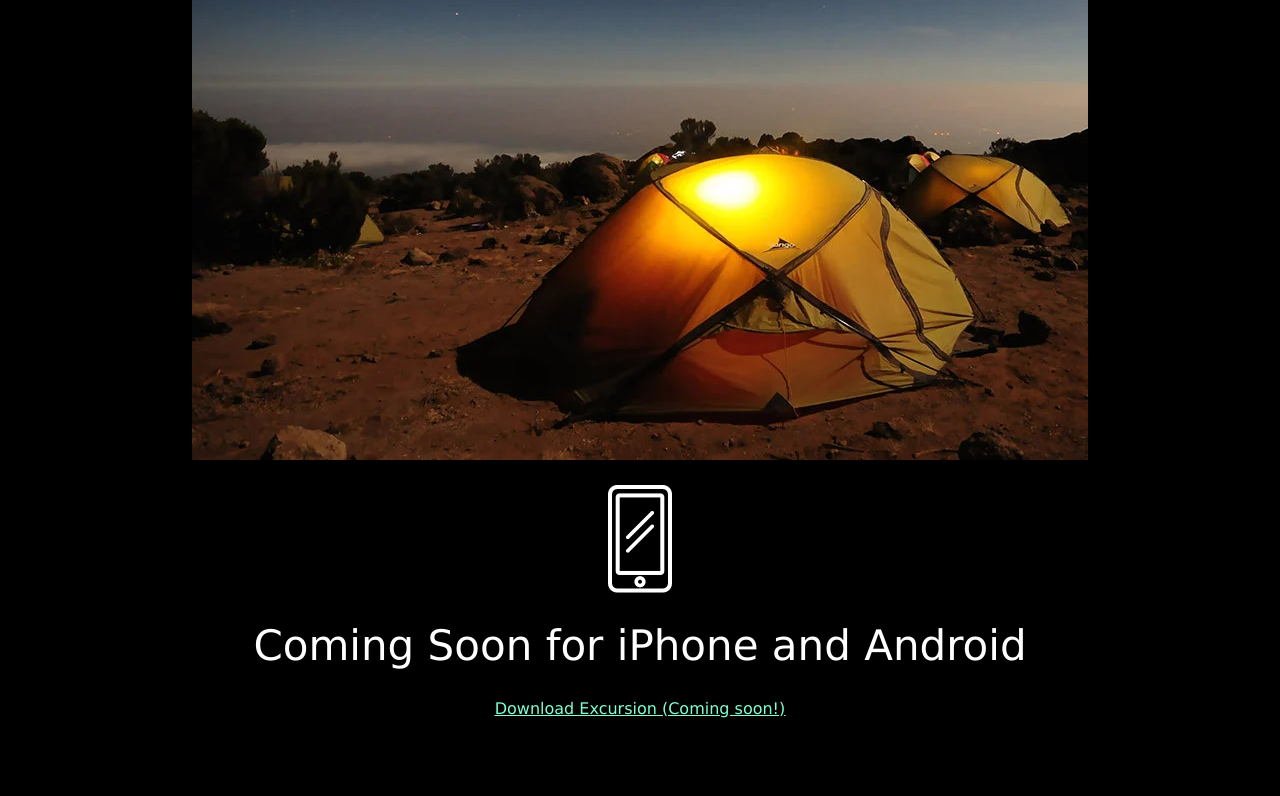
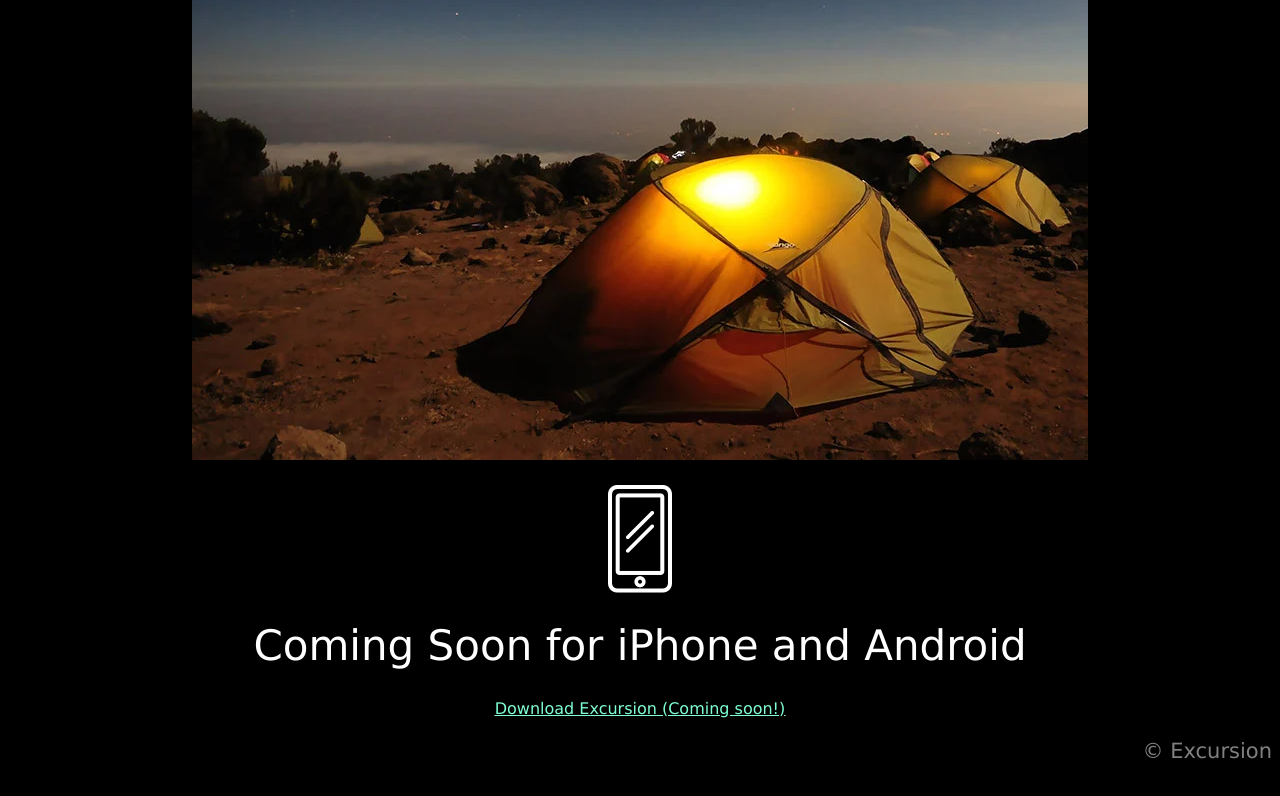
Before and after one commit to elxanth/excursion, a plain HTML site: page index.html in a window 1280 px wide. Shown: the part 518-1314 px from the top of the page. Before the commit the page ends 1269 px from the top, so only its background shows below. Drawn offline with Linux system fonts and the light colour scheme.

Commit message:
add footer

```diff
--- a/index.html
+++ b/index.html
@@ -30,7 +30,9 @@
           <div class="link">
             <p class="link">Download Excursion (Coming soon!)</p>
           </div>
-
+          <div class="footer">
+            <p>&copy Excursion</p>
+          </div>
 
         </header>
       </body>
--- a/resources/css/style.css
+++ b/resources/css/style.css
@@ -41,3 +41,9 @@ img {
   margin-bottom: 25px;
 
 }
+.footer p {
+  text-align: right;
+  font-family: verdana;
+  color: gray;
+  font-size: 21px;
+}
```
